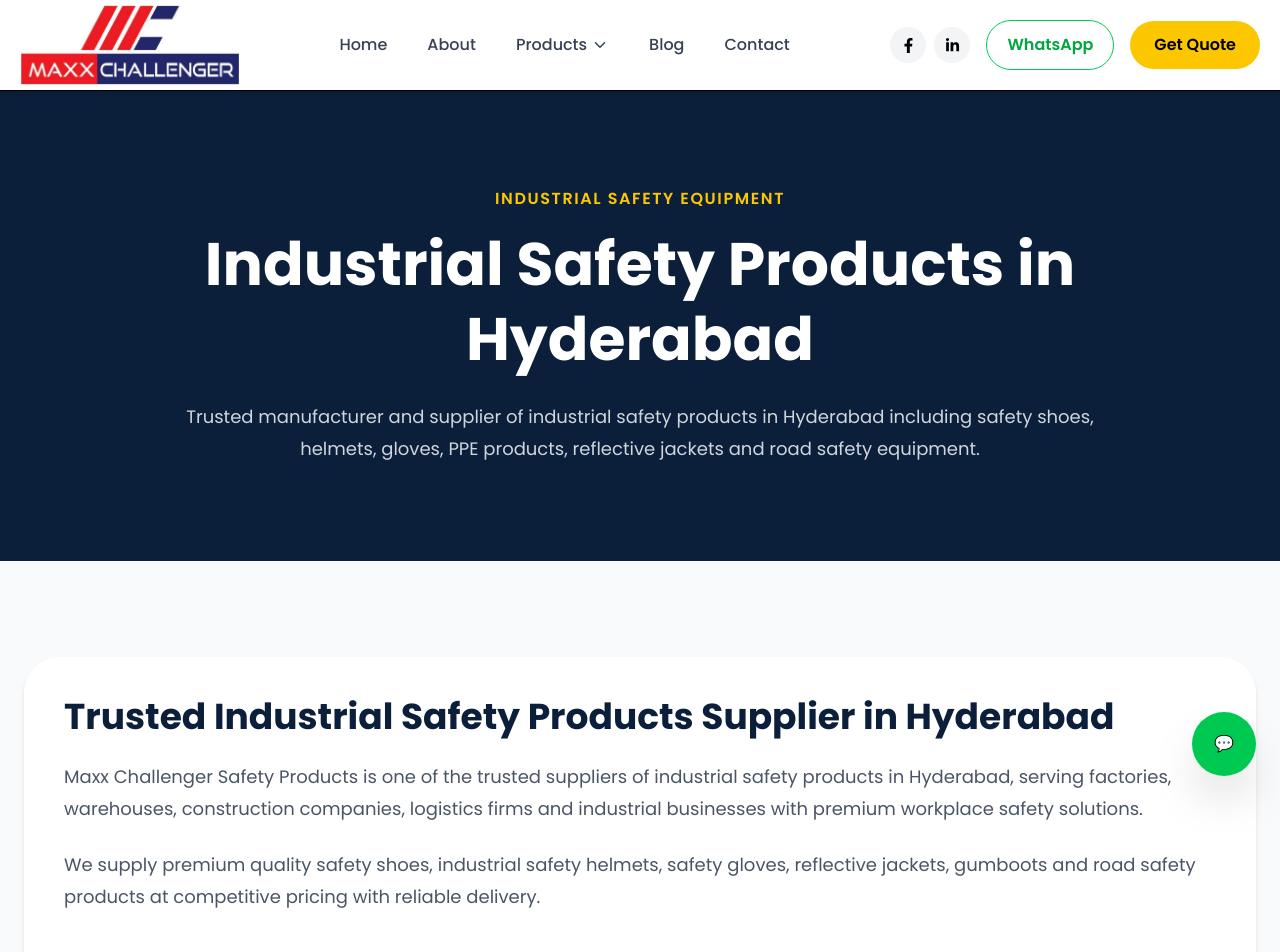
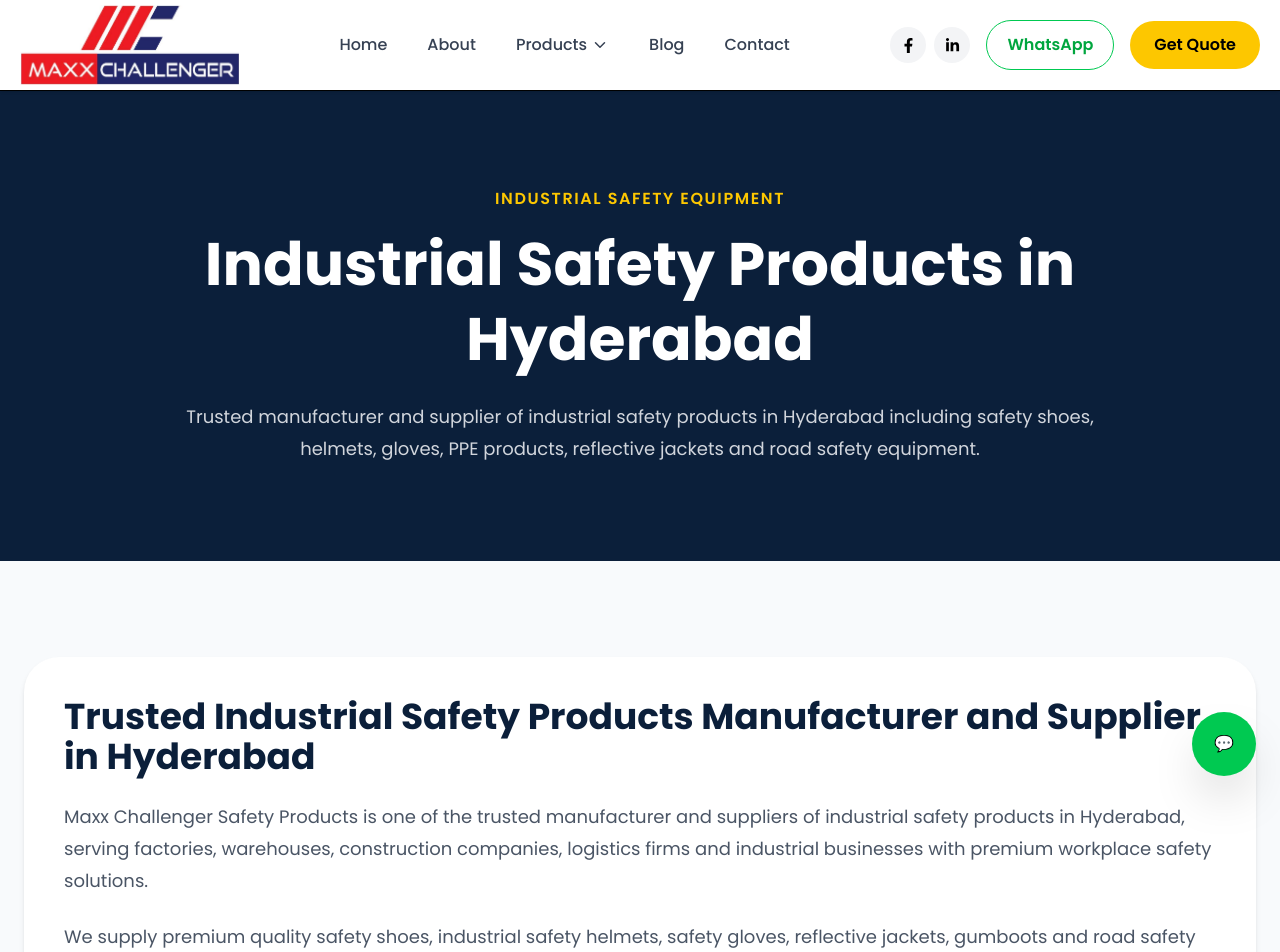
Before and after one commit to urbanbasket99/maxx-challenger-website, a React (Vite) app: page /industrial-safety-products-hyderabad in a window 1280 px wide. Shown: the top 952 px of the page. Built offline with nearby package versions, Linux system fonts and the light colour scheme.

Commit message:
small edit

```diff
--- a/src/pages/IndustrialSafetyHyderabad.jsx
+++ b/src/pages/IndustrialSafetyHyderabad.jsx
@@ -57,13 +57,13 @@ function IndustrialSafetyHyderabad() {
             <div className="bg-white rounded-[35px] p-10 shadow-md">
 
               <h2 className="text-4xl font-bold text-[#0B1F3A]">
-                Trusted Industrial Safety Products
+                Trusted Industrial Safety Products Manufacturer and
                 Supplier in Hyderabad
               </h2>
 
               <p className="text-gray-600 mt-6 leading-8 text-lg">
                 Maxx Challenger Safety Products is one
-                of the trusted suppliers of industrial
+                of the trusted manufacturer and suppliers of industrial
                 safety products in Hyderabad, serving
                 factories, warehouses, construction
                 companies, logistics firms and industrial
```
